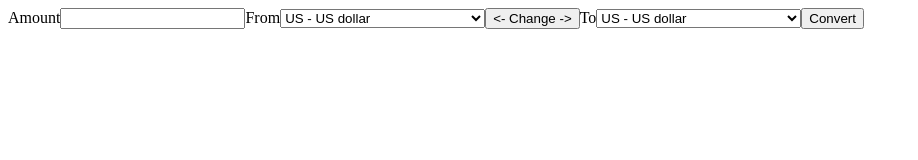
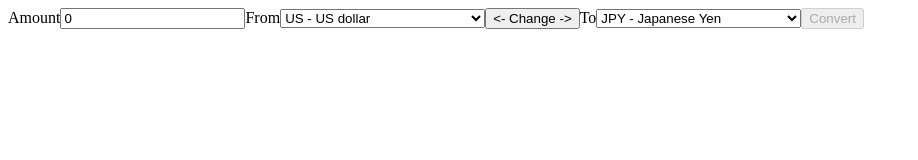
Before and after one commit to masahiroendo/xe-currency-converter-clone, a React (Create React App) app: page / in a window 1280 px wide. Shown: the top 160 px of the page, without its empty margins (0-918 px from the left). Built offline with nearby package versions, Linux system fonts and the light colour scheme.

Commit message:
feat: main form  input & select basic functions

```diff
--- a/src/component/Converter.tsx
+++ b/src/component/Converter.tsx
@@ -1,32 +1,111 @@
-import { FC, FormEvent } from "react";
+import { ChangeEvent, FC, FormEvent, useState } from "react";
+
+const currencies = [
+  { symbol: "USD", text: "US - US dollar" },
+  { symbol: "EUR", text: "EUR - Euro" },
+  { symbol: "JPY", text: "JPY - Japanese Yen" },
+  { symbol: "CNY", text: "CNY - Chinese Yuan Renminbi" },
+];
+
+const currencySymbols = currencies.map((c) => c.symbol);
+
+// type CurrencyType = typeof currencySymbols[number];
 
 const Converter: FC = () => {
+  const [amount, setAmount] = useState<number>(0);
+  const [fromCurrency, setFromCurrency] = useState<string>("USD");
+  const [toCurrency, setToCurrency] = useState<string>("JPY");
+
+  const handleAmountChange = (e: ChangeEvent<HTMLInputElement>) => {
+    const v = e.target.value;
+    if (v === "") {
+      setAmount(0);
+      return;
+    }
+
+    if (Number.isNaN(v)) {
+      return;
+    }
+
+    setAmount(parseFloat(v));
+  };
+
+  const fromCurrencySelectHandler = (e: ChangeEvent<HTMLSelectElement>) => {
+    setFromCurrency(e.target.value);
+  };
+
+  const toCurrencySelectHandler = (e: ChangeEvent<HTMLSelectElement>) => {
+    setToCurrency(e.target.value);
+  };
+
+  const swapCurrency = () => {
+    setFromCurrency(toCurrency);
+    setToCurrency(fromCurrency);
+  };
+
   const handleSubmit = (e: FormEvent) => {
     e.preventDefault();
-    console.log("conversion");
+    if (!checkIfFormIsValid()) {
+      return;
+    }
+
+    console.log(amount, fromCurrency, toCurrency);
+    // call exchange api
   };
+
+  const checkIfFormIsValid = (): boolean => {
+    return (
+      amount !== 0 &&
+      currencySymbols.includes(fromCurrency) &&
+      currencySymbols.includes(toCurrency) &&
+      fromCurrency !== toCurrency
+    );
+  };
+
+  const isFormValid = checkIfFormIsValid();
 
   return (
     <div>
       <form onSubmit={handleSubmit}>
         <label htmlFor="amount">Amount</label>
-        <input id="amount" name="amount" />
-        <label htmlFor="FromCurrency">From</label>
-        <select name="FromCurrency" id="FromCurrency">
-          <option value="USD">US - US dollar</option>
-          <option value="EUR">EUR - Euro</option>
-          <option value="JPN">JPY - Japanese Yen</option>
-          <option value="CNY">CNY - Chinese Yuan Renminbi</option>
+        <input
+          id="amount"
+          name="amount"
+          value={amount}
+          onChange={handleAmountChange}
+        />
+        <label htmlFor="fromCurrency">From</label>
+        <select
+          name="fromCurrency"
+          id="fromCurrency"
+          value={fromCurrency}
+          onChange={fromCurrencySelectHandler}
+        >
+          {currencies.map((c) => (
+            <option key={c.symbol} value={c.symbol}>
+              {c.text}
+            </option>
+          ))}
         </select>
-        <button type="button">{"<- Change ->"}</button>
-        <label htmlFor="ToCurrency">To</label>
-        <select name="ToCurrency" id="ToCurrency">
-          <option value="USD">US - US dollar</option>
-          <option value="EUR">EUR - Euro</option>
-          <option value="JPN">JPY - Japanese Yen</option>
-          <option value="CNY">CNY - Chinese Yuan Renminbi</option>
+
+        <button type="button" onClick={swapCurrency}>
+          {"<- Change ->"}
+        </button>
+
+        <label htmlFor="toCurrency">To</label>
+        <select
+          name="toCurrency"
+          id="toCurrency"
+          value={toCurrency}
+          onChange={toCurrencySelectHandler}
+        >
+          {currencies.map((c) => (
+            <option key={c.symbol} value={c.symbol}>
+              {c.text}
+            </option>
+          ))}
         </select>
-        <button>Convert</button>
+        <button disabled={!isFormValid}>Convert</button>
       </form>
     </div>
   );
```
